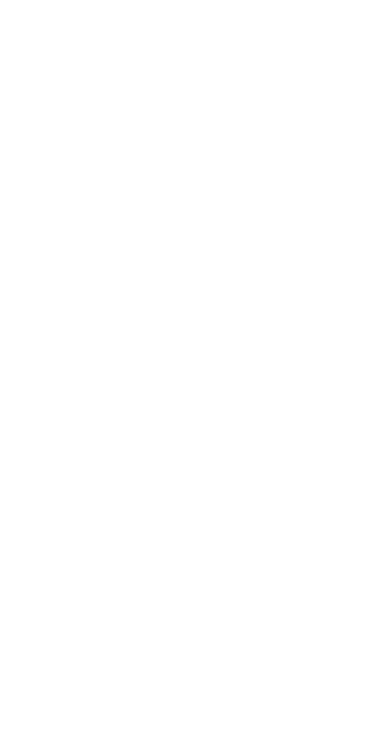
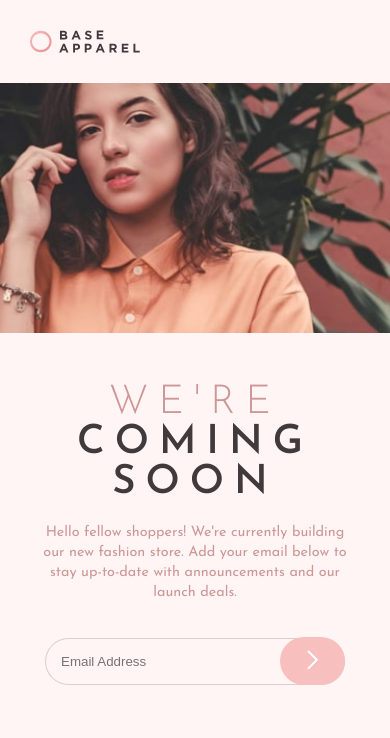
Before and after one commit to ralphsulit/base-apparel, a plain HTML site: page index.html in a window 390 px wide. Drawn offline with Linux system fonts and the light colour scheme.

Commit message:
added html contents and mobile view styles

```diff
--- a/index.html
+++ b/index.html
@@ -3,21 +3,37 @@
 <head>
   <meta charset="UTF-8">
   <meta name="viewport" content="width=device-width, initial-scale=1.0"> <!-- displays site properly based on user's device -->
-
   <link rel="icon" type="image/png" sizes="32x32" href="./images/favicon-32x32.png">
   <!-- Main CSS -->
   <link rel="stylesheet" href="main.css">
+  <!-- Google Fonts -->
+  <link rel="preconnect" href="https://fonts.gstatic.com">
+  <link href="https://fonts.googleapis.com/css2?family=Josefin+Sans:wght@300;400;600&display=swap" rel="stylesheet">
   <title>Frontend Mentor | Base Apparel coming soon page</title>
 
 </head>
 <body>
-
-  <!-- We're coming soon
-
-  Hello fellow shoppers! We're currently building our new fashion store.
-  Add your email below to stay up-to-date with announcements and our launch deals.
-
-  Email Address -->
-
+  <header>
+    <img class="logo" src="images/logo.svg" alt="base apparel logo">
+  </header>
+  <main>
+    <div class="container">
+      <div class="top-container"></div>
+      <div class="bot-container">
+        <h1>We're</h1>
+        <span>coming soon</span>
+        <p>
+          Hello fellow shoppers! We're currently building our new fashion store.
+          Add your email below to stay up-to-date with announcements and our launch deals.
+        </p>
+        <form action="">
+          <div class="email">
+            <input type="email" placeholder="Email Address">
+            <button><img src="images/icon-arrow.svg" alt=""></button>
+          </div>
+        </form>
+      </div>
+    </div>
+  </main>
 </body>
 </html>
--- a/main.css
+++ b/main.css
@@ -0,0 +1,134 @@
+* {
+  margin: 0;
+  padding: 0;
+  box-sizing: border-box;
+}
+
+body {
+  font-family: 'Josefin Sans', sans-serif;
+  font-size: 16px;
+  background: hsl(0, 100%, 98%);
+  color:hsl(0,36%, 70%);
+}
+
+/* *******************
+Colors
+******************* */
+.red {
+  color: hsl(0,36%, 70%);
+}
+
+.light-red {
+  color: hsl(0, 93%, 68%);
+}
+
+.dark-red {
+  color: hsl(0, 6%, 24%);
+}
+
+.gradient-1 {
+  color: Linear, 135deg, from hsl(0, 0%, 100%), to hsl(0, 100%, 98%);
+}
+
+.gradient-2 {
+  color: Linear, 135deg, from hsl(0, 80%, 86%), to hsl(0, 74%, 74%);
+}
+
+/* *******************
+Header Logo
+******************* */
+.logo {
+  display: flex;
+  align-items: center;
+  padding: 30px 30px;
+  width: 170px;
+}
+
+/* *******************
+Main Container
+******************* */
+.container {
+  display: flex;
+  flex-direction: column;
+  align-items: center;
+  height: 100vh;
+  margin: 0 auto;
+}
+
+/* *******************
+Main:
+Top Container
+******************* */
+.top-container {
+  background: url(images/hero-mobile.jpg);
+  background-repeat: no-repeat;
+  background-size: cover;
+  width: 100%;
+  height: 250px;
+}
+
+/* *******************
+Main:
+Bot Container
+******************* */
+.bot-container {
+  padding: 50px;
+  text-align: center;
+}
+
+.bot-container h1,
+.bot-container span {
+  text-transform: uppercase;
+  font-size: 2.5rem;
+  letter-spacing: 10px;
+}
+
+.bot-container h1 {
+  font-weight: 300;
+}
+
+.bot-container span {
+  color:hsl(0, 6%, 24%);
+  font-weight: 600;
+}
+
+.bot-container p {
+  font-size: 0.9rem;
+  line-height: 20px;
+  margin: 20px 0;
+  min-width: 304px;
+}
+
+/* *******************
+Main:
+Bot Container
+Input form and Button
+******************* */
+.email {
+  display: flex;
+  align-items: center;
+  justify-content: center;
+}
+
+input[type=email] {
+  color:hsl(0,36%, 70%);
+  background:hsl(0, 100%, 98%);
+  border: 1px solid hsla(0, 6%, 24%, 20%);
+  border-radius: 30px;
+  font-weight: 400;
+  outline: none;
+  padding: 15px;
+  width: 300px;
+  margin-top: 15px;
+}
+
+button {
+  background:hsl(0, 80%, 86%);
+  border: none;
+  border-radius: 30px;
+  height: 48px;
+  width: 65px;
+  margin-left: -65px;
+  margin-bottom: -15px;
+  cursor: pointer;
+}
```
